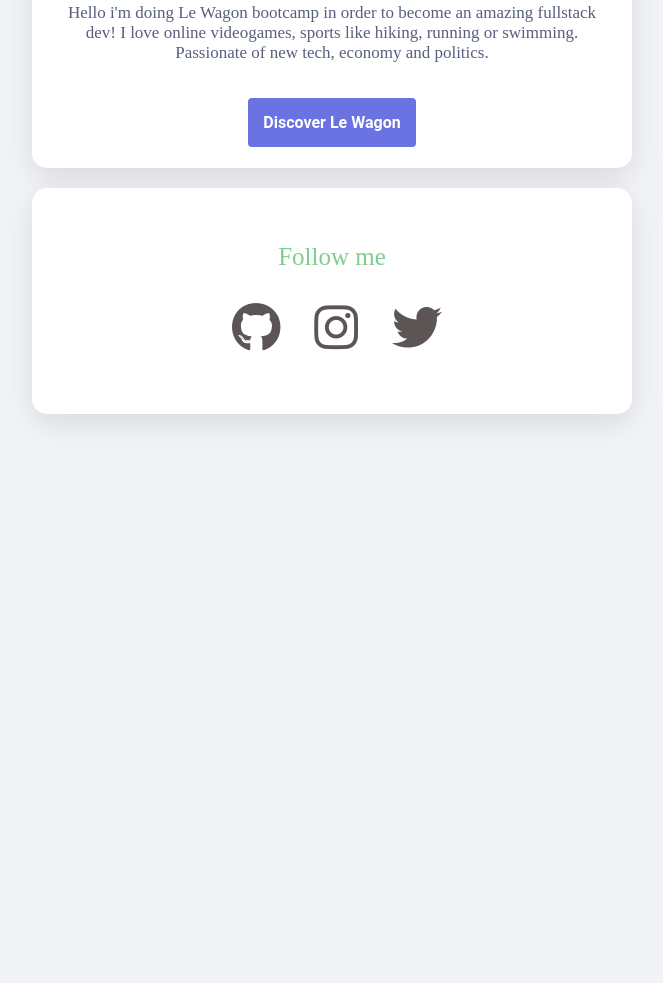
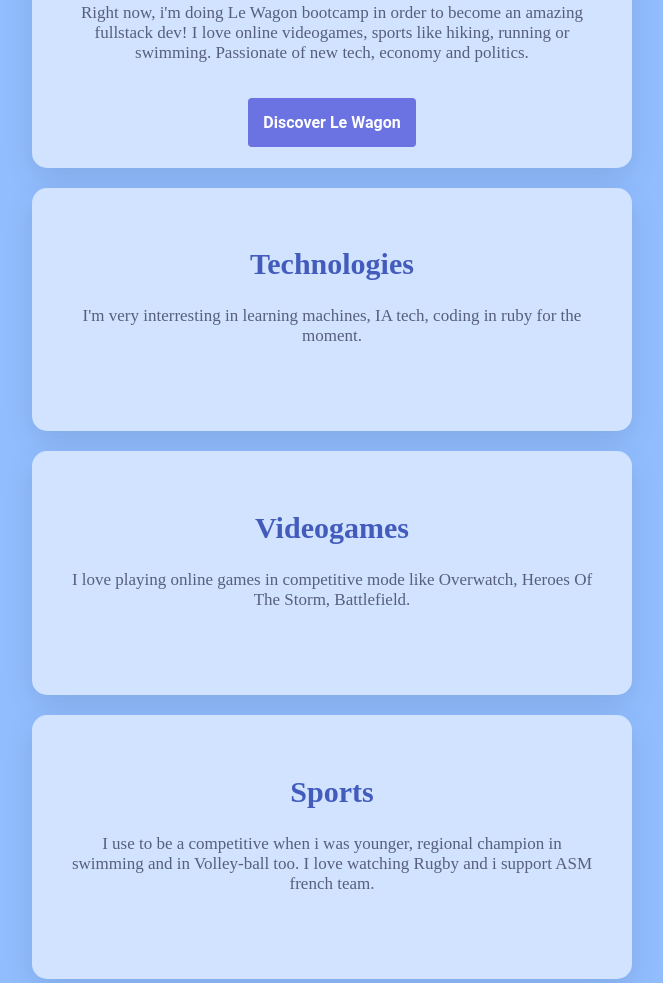
Before and after one commit to Antoinebonifacj/profile, a plain HTML site: page index.html in a window 1280 px wide. Shown: the part 340-1323 px from the top of the page, without its empty margins (308-971 px from the left). Before the commit the page ends 800 px from the top, so only its background shows below. Drawn offline with Linux system fonts and the light colour scheme.

Commit message:
make my profile prettier

```diff
--- a/index.html
+++ b/index.html
@@ -14,8 +14,23 @@
   <div class="card-white">
     <h1>Hello i'm Antoine 😎</h1>
     <img src="images/profile.jpg" alt="Antoine B" class='img-circle'>
-    <p>Hello i'm doing Le Wagon bootcamp in order to become an amazing fullstack dev! I love online videogames, sports like hiking, running or swimming. Passionate of new tech, economy and politics.</p>
+    <p>Right now, i'm doing Le Wagon bootcamp in order to become an amazing fullstack dev! I love online videogames, sports like hiking, running or swimming. Passionate of new tech, economy and politics.</p>
     <a href="https://www.lewagon.com/" class="btn-blue" target="blank">Discover Le Wagon</a>
+  </div>
+
+  <div class="card-white">
+    <h2>Technologies</h2>
+      <p>I'm very interresting in learning machines, IA tech, coding in ruby for the moment.</p>
+  </div>
+
+  <div class="card-white">
+    <h2>Videogames</h2>
+      <p>I love playing online games in competitive mode like Overwatch, Heroes Of The Storm, Battlefield.</p>
+  </div>
+
+  <div class="card-white">
+    <h2>Sports</h2>
+      <p>I use to be a competitive when i was younger, regional champion in swimming and in Volley-ball too. I love watching Rugby and i support ASM french team.</p>
   </div>
 
   <div class="card-white">
--- a/style.css
+++ b/style.css
@@ -1,6 +1,6 @@
 
 body {
-  background-color: #F1F3F6;
+  background-color: #91bdff;
   color: #575F7D;
   font-family: 'Lora', serif;
   font-size: 17px;
@@ -12,10 +12,10 @@ h1 {
 }
 
 h2 {
-  color: #7ECE90;
-  font-size: 25px;
+  color: #435cbb;
+  font-size: 30px;
   font-weight: lighter;
-  font-weight: 500;
+  font-weight: 700;
 }
 
 p {
@@ -42,7 +42,7 @@ img {
 }
 
 .card-white {
-  background-color: white;
+  background-color: #d1e3ff;
   padding: 35px;
   box-shadow: 0px 10px 30px rgba(0,0,0,0.1);
   border-radius: 15px;
```
